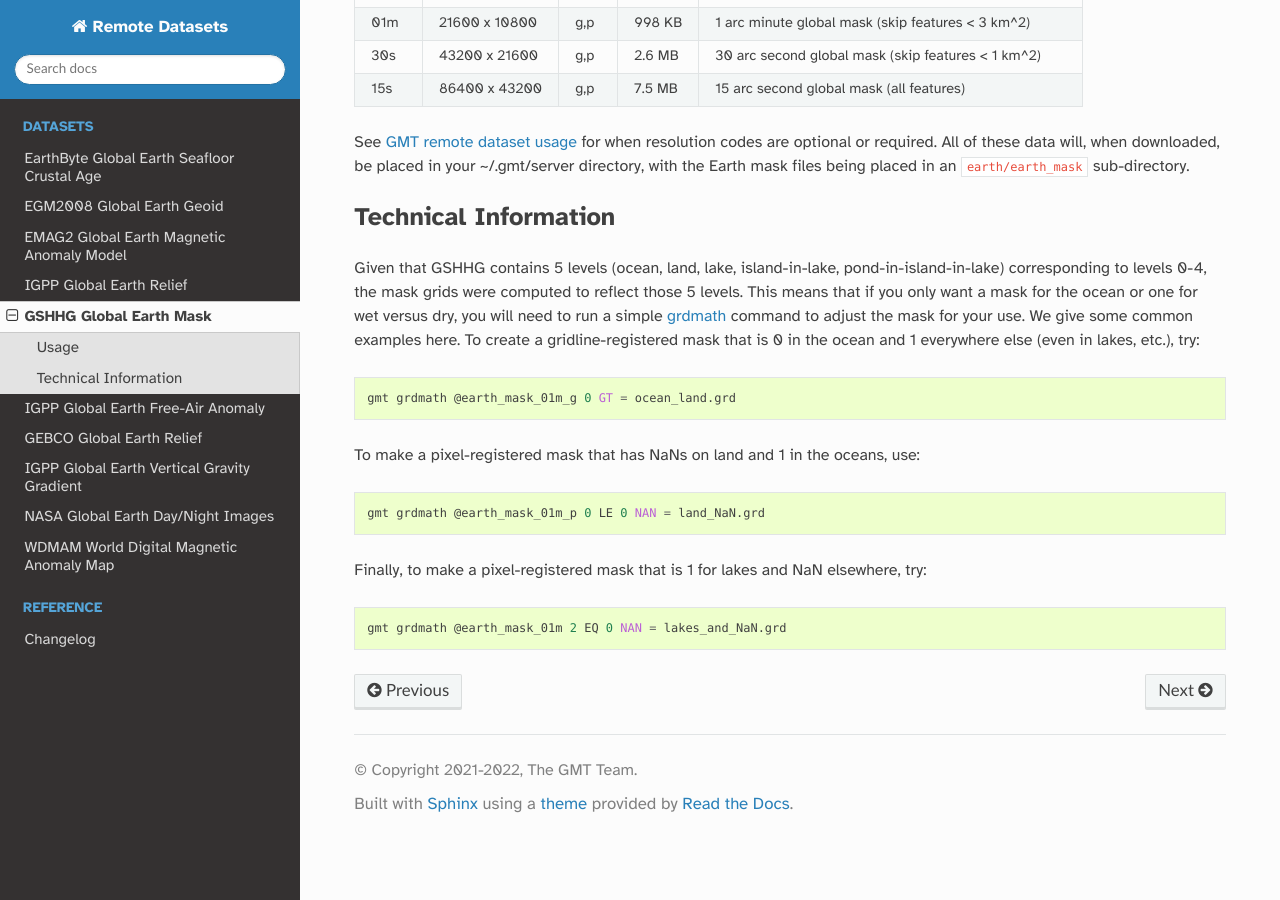
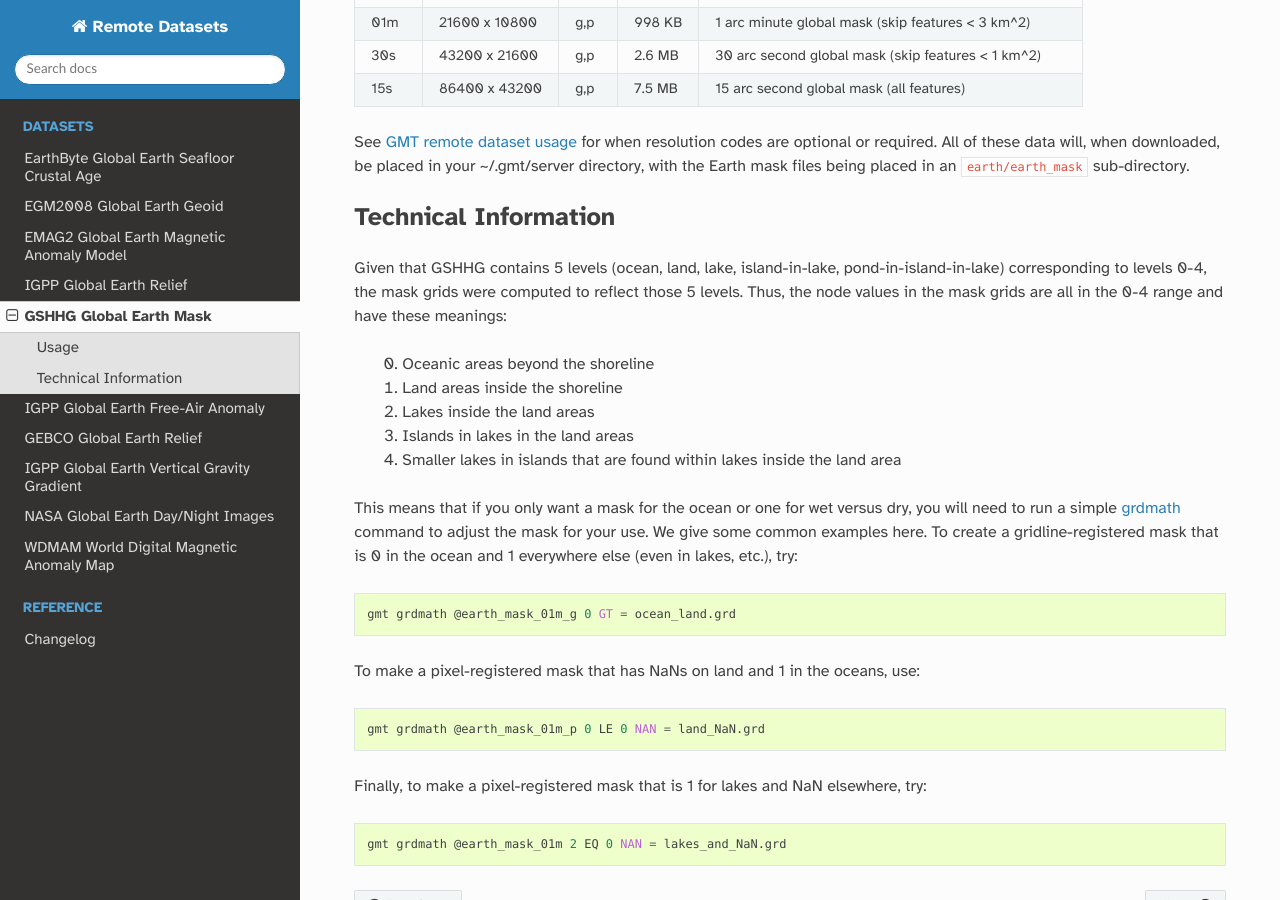
Before and after one commit to GenericMappingTools/remote-datasets, a Sphinx documentation site: the page built from docs/earth-mask.rst, in a window 1280 px wide and 900 px high, scrolled down 1236 px. Built offline with Sphinx 7.4.7 and the Read the Docs theme 2.0.0, drawn with Linux system fonts in a browser that asks for light colours.

Commit message:
Improve description of node levels in masks
See changes.

```diff
--- a/docs/earth-mask.rst
+++ b/docs/earth-mask.rst
@@ -55,8 +55,16 @@ Technical Information
 ~~~~~~~~~~~~~~~~~~~~~
 
 Given that GSHHG contains 5 levels (ocean, land, lake, island-in-lake, pond-in-island-in-lake)
-corresponding to levels 0-4, the mask grids were computed to reflect those 5 levels.  This
-means that if you only want a mask for the ocean or one for wet versus dry, you will need to
+corresponding to levels 0-4, the mask grids were computed to reflect those 5 levels. Thus, the
+node values in the mask grids are all in the 0-4 range and have these meanings:
+
+    0. Oceanic areas beyond the shoreline
+    1. Land areas inside the shoreline
+    2. Lakes inside the land areas
+    3. Islands in lakes in the land areas
+    4. Smaller lakes in islands that are found within lakes inside the land area
+
+This means that if you only want a mask for the ocean or one for wet versus dry, you will need to
 run a simple :gmt-docs:`grdmath` command to adjust the mask for your use.  We give some common
 examples here.  To create a gridline-registered mask that is 0 in the ocean and 1 everywhere
 else (even in lakes, etc.), try::
```
